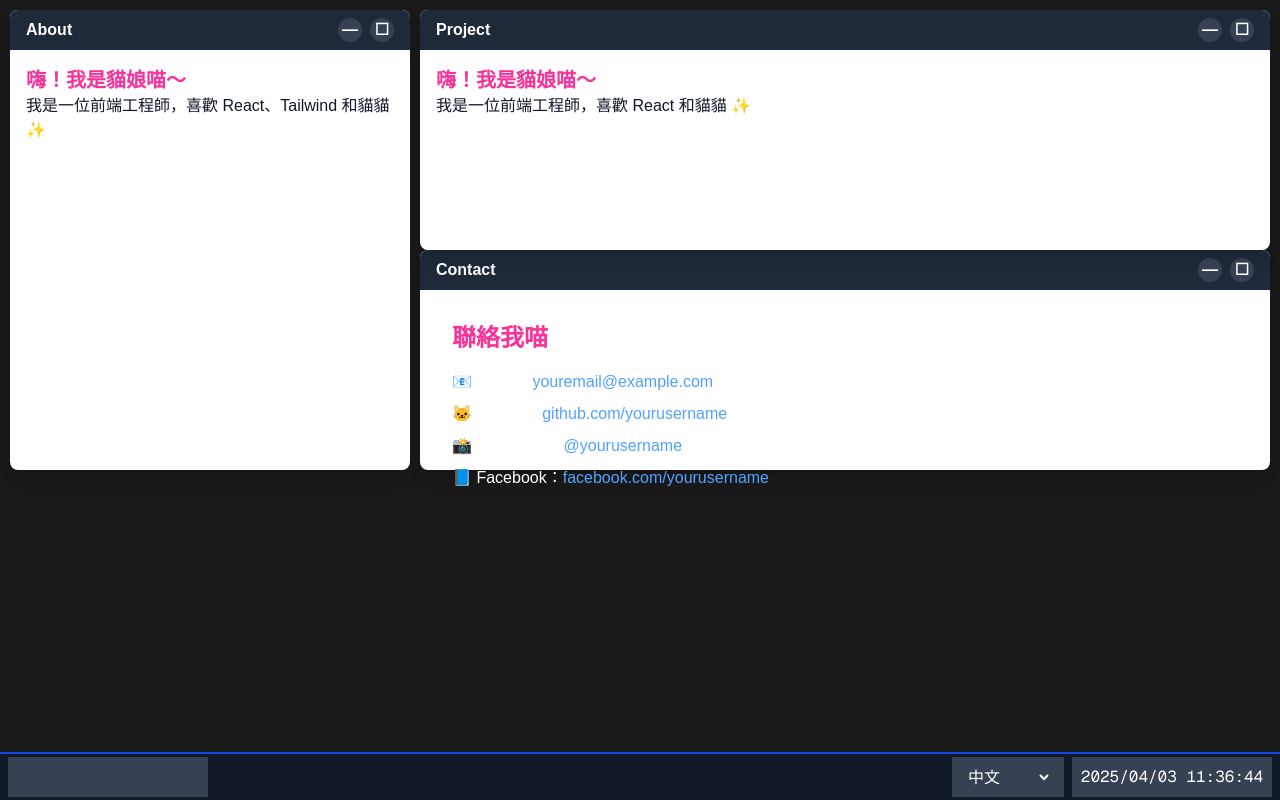
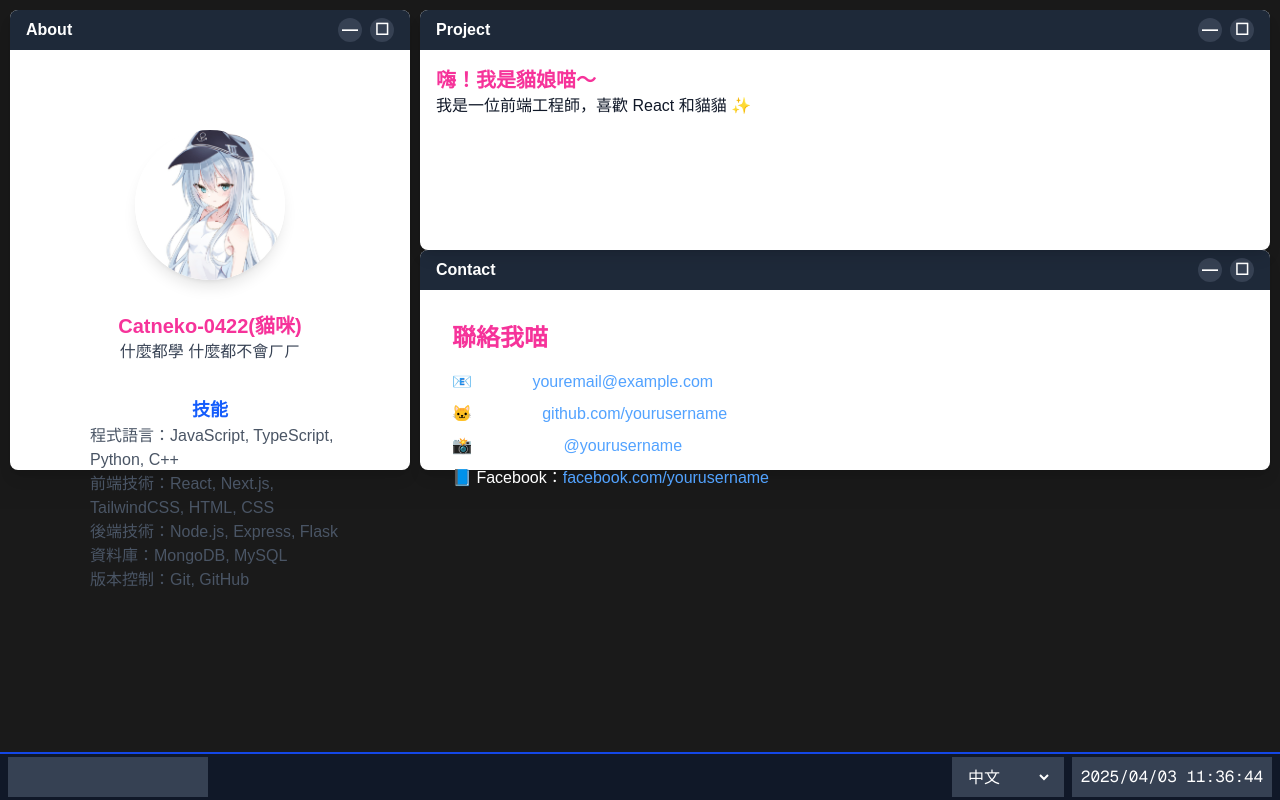
Before and after one commit to Catneko-0422/Catneko-0422.github.io, a Next.js app: page / in a window 1280 px wide. Built offline with nearby package versions, Linux system fonts and the light colour scheme.

Commit message:
add about animation

```diff
--- a/package.json
+++ b/package.json
@@ -9,6 +9,7 @@
     "lint": "next lint"
   },
   "dependencies": {
+    "framer-motion": "^12.6.3",
     "next": "15.2.4",
     "react": "^19.0.0",
     "react-dom": "^19.0.0"
--- a/src/component/About.tsx
+++ b/src/component/About.tsx
@@ -1,8 +1,95 @@
+'use client'; // 如果你是用 App Router，要加這行！
+
+import Image from 'next/image';
+import { motion } from 'framer-motion';
+
 export default function About() {
     return (
-        <div>
-        <h2 className="text-xl font-bold text-pink-500">嗨！我是貓娘喵～</h2>
-        <p>我是一位前端工程師，喜歡 React、Tailwind 和貓貓 ✨</p>
-        </div>
+        <motion.div
+            className="text-center p-8"
+            initial={{ opacity: 0, y: 30 }}
+            animate={{ opacity: 1, y: 0 }}
+            transition={{ duration: 0.6 }}
+        >
+            <motion.div
+                className="my-8 flex justify-center items-center"
+                initial={{ scale: 0 }}
+                animate={{ scale: 1 }}
+                transition={{ type: 'spring', stiffness: 100 }}
+            >
+                <Image
+                    src="/profile.jpg"
+                    alt="我的頭貼"
+                    width={150}
+                    height={150}
+                    className="rounded-full shadow-lg"
+                />
+            </motion.div>
+
+            <motion.h2
+                className="text-xl font-bold text-pink-500"
+                initial={{ opacity: 0 }}
+                animate={{ opacity: 1 }}
+                transition={{ delay: 0.3 }}
+            >
+                Catneko-0422(貓咪)
+            </motion.h2>
+
+            <motion.p
+                className="text-gray-700"
+                initial={{ opacity: 0 }}
+                animate={{ opacity: 1 }}
+                transition={{ delay: 0.5 }}
+            >
+                什麼都學 什麼都不會ㄏㄏ
+            </motion.p>
+
+            <motion.div
+                className="mt-8"
+                initial={{ opacity: 0 }}
+                animate={{ opacity: 1 }}
+                transition={{ delay: 0.7 }}
+            >
+                <Section title="技能">
+                    <li>程式語言：JavaScript, TypeScript, Python, C++</li>
+                    <li>前端技術：React, Next.js, TailwindCSS, HTML, CSS</li>
+                    <li>後端技術：Node.js, Express, Flask</li>
+                    <li>資料庫：MongoDB, MySQL</li>
+                    <li>版本控制：Git, GitHub</li>
+                </Section>
+
+                <Section title="學歷">
+                    <li>2020 ~ 2023：市立木柵高級工業職業學校 電機科</li>
+                    <li>2023 ~ 現在：國立雲林科技大學 資訊管理學系 人工智慧計優專班</li>
+                </Section>
+
+                <Section title="比賽">
+                    <li>113年全國高級中等學校技藝競賽 工科賽 工業配線金手第七名</li>
+                    <li>國立雲林科技大學 資訊工程系 校內團隊程式競賽佳作</li>
+                </Section>
+
+                <Section title="證照">
+                    <li>室內配線丙級證照</li>
+                    <li>自來水配管丙級證照</li>
+                    <li>工業電子丙級證照</li>
+                    <li>工業配縣乙丙級證照</li>
+                </Section>
+            </motion.div>
+        </motion.div>
     );
-};
+}
+
+function Section({ title, children }: { title: string; children: React.ReactNode }) {
+    return (
+        <motion.div
+            className="mt-6"
+            initial={{ x: -20, opacity: 0 }}
+            whileInView={{ x: 0, opacity: 1 }}
+            transition={{ duration: 0.5 }}
+            viewport={{ once: true }}
+        >
+            <h3 className="text-lg font-semibold text-blue-600">{title}</h3>
+            <ul className="text-left ml-8 text-gray-600">{children}</ul>
+        </motion.div>
+    );
+}
```
Also changed, not shown: public/profile.jpg (added), 1 other file (tests, documents, lock files or other folders).
